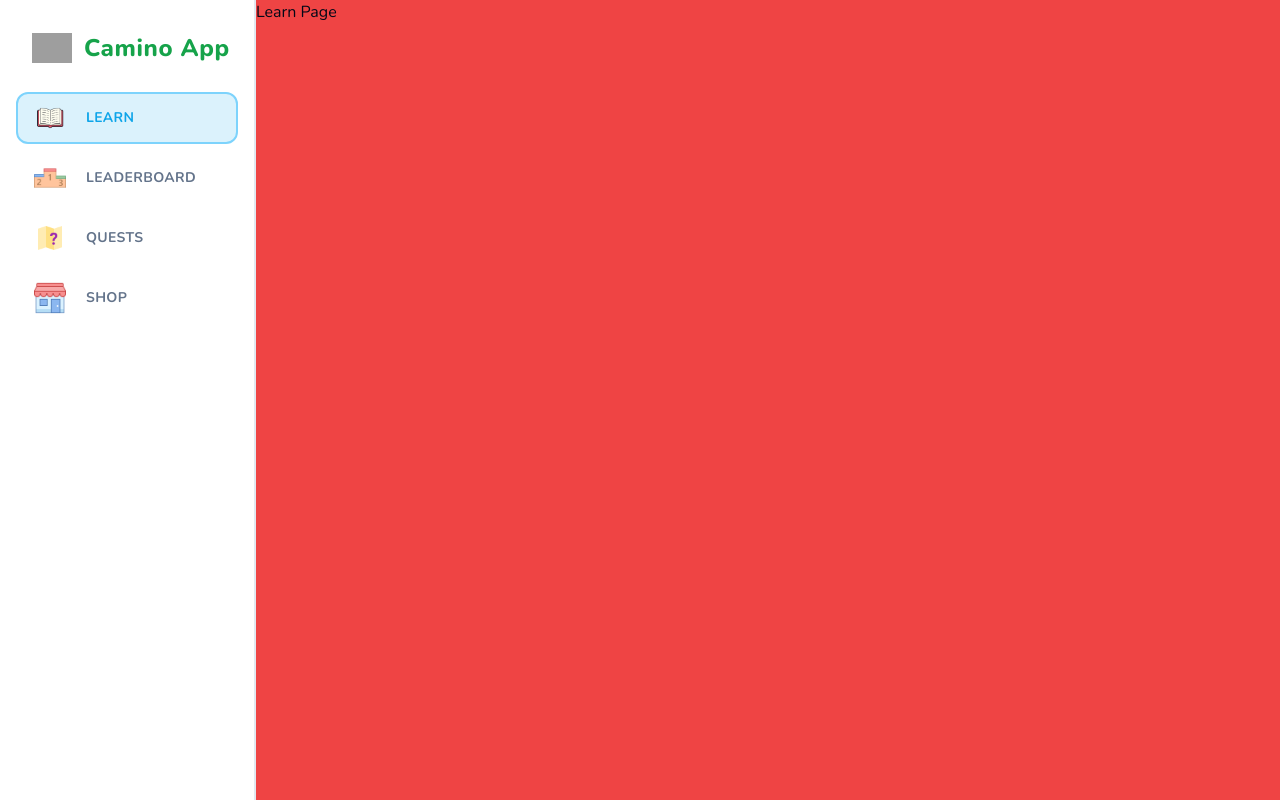
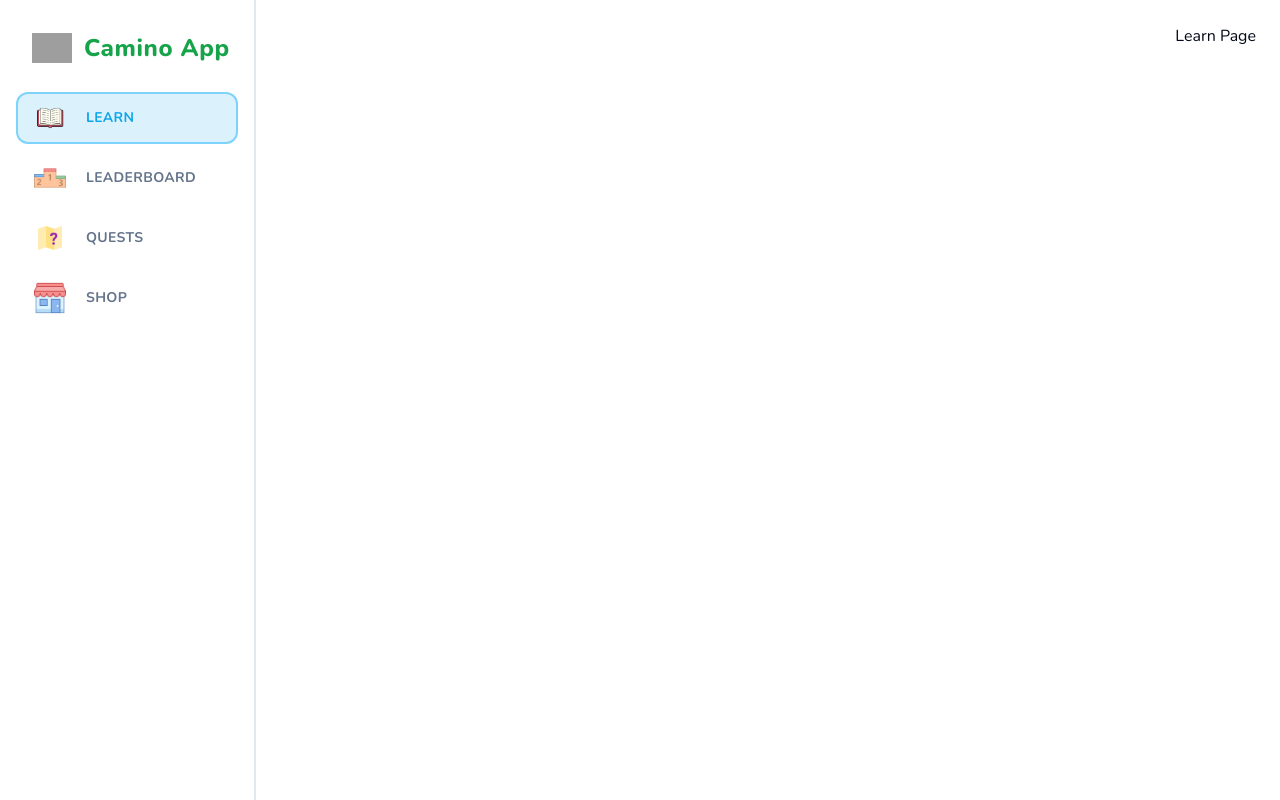
Before and after one commit to Griego86/language-app, a Next.js app: page /learn in a window 1280 px wide. Built offline with nearby package versions, Linux system fonts and the light colour scheme; grey boxes are pictures that could not be loaded.

Commit message:
Edited readme

```diff
--- a/app/(main)/layout.tsx
+++ b/app/(main)/layout.tsx
@@ -12,7 +12,7 @@
       <MobileHeader />
       <Sidebar className="hidden lg:flex" />
       <main className="lg:pl-[256px] h-full pt-[50px] lg:pt-0">
-        <div className="bg-red-500 h-full">
+        <div className="max-w-[1056px] mx-auto pt-6 h-full">
           {children}
         </div>
       </main>
--- a/app/(main)/learn/page.tsx
+++ b/app/(main)/learn/page.tsx
@@ -2,7 +2,9 @@
 
 const LearnPage = () => {
   return (
-    <div>Learn Page</div>
+    <div className='flex flex-row-reverse gap-[48px] px-6'>
+      Learn Page
+    </div>
   )
 }
 
```
Also changed, not shown: 1 other file (tests, documents, lock files or other folders).
